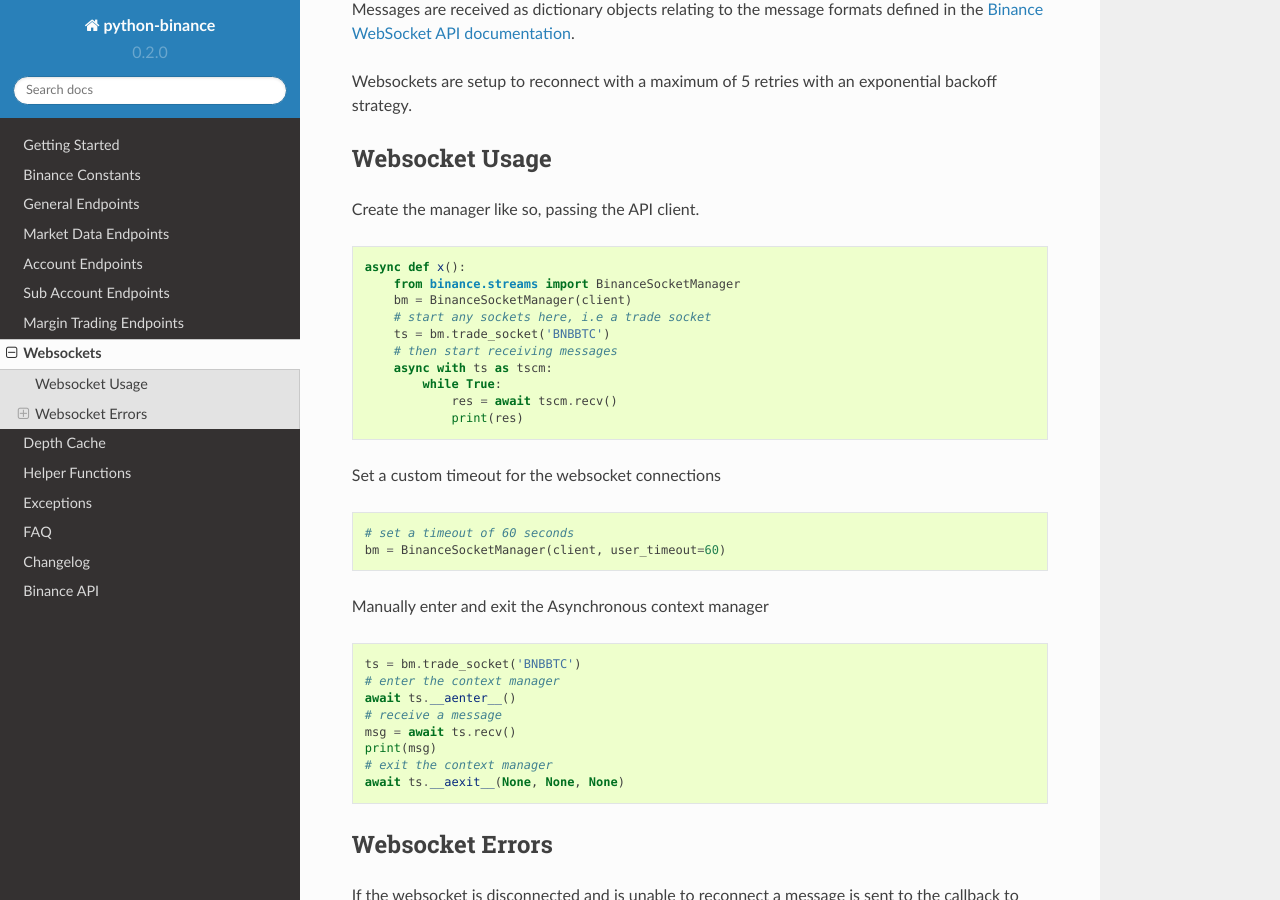
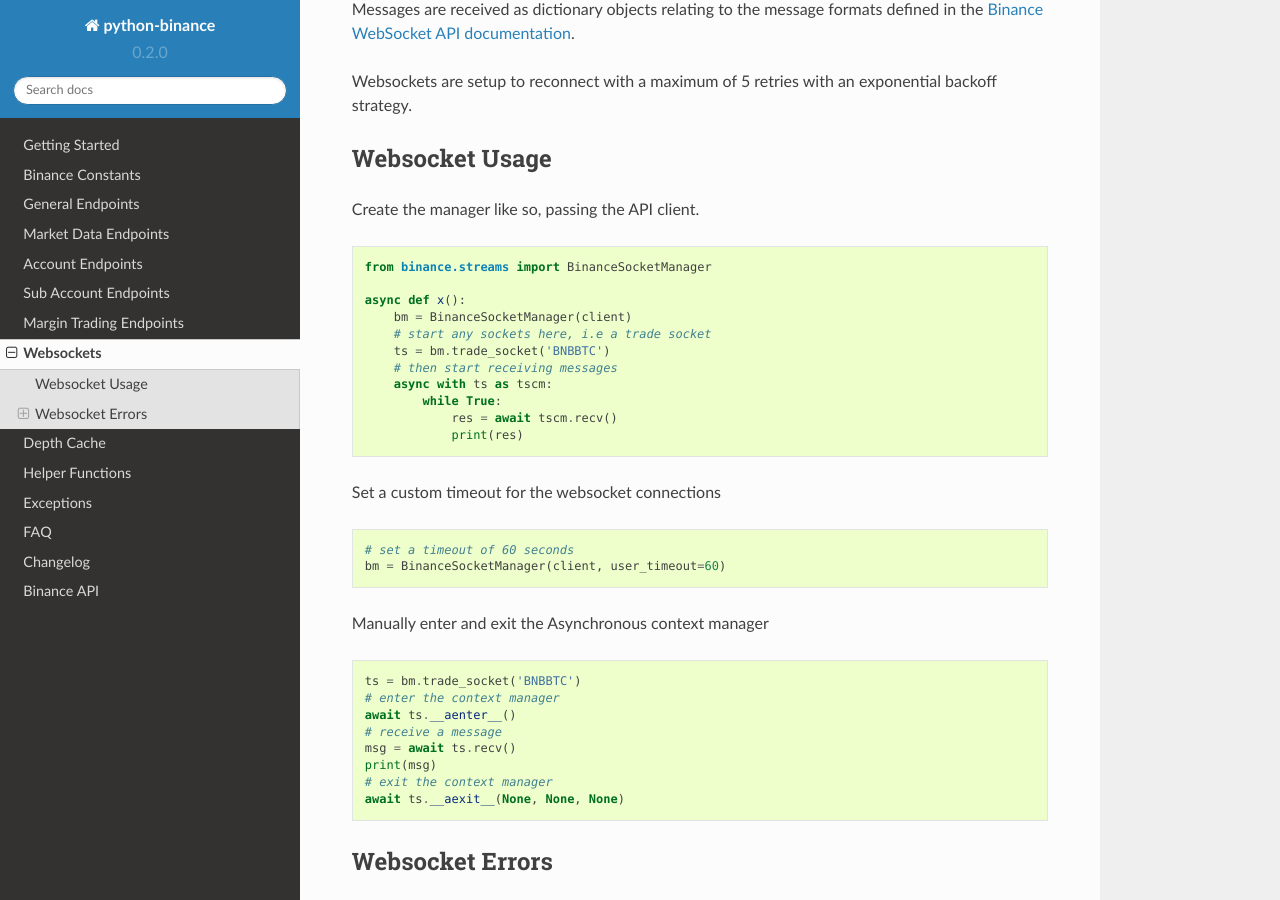
Before and after one commit to astro0099/python_BSC, a Sphinx documentation site: the page built from docs/websockets.rst, in a window 1280 px wide and 900 px high, scrolled down 378 px. Built offline with Sphinx 7.4.7 and the Read the Docs theme 2.0.0, drawn with Linux system fonts in a browser that asks for light colours; formulas are drawn with MathJax 3; pages that are not in the unit, such as notebooks, are missing from menus.

```diff
--- a/docs/websockets.rst
+++ b/docs/websockets.rst
@@ -21,8 +21,9 @@ Create the manager like so, passing the API client.
 
 .. code:: python
 
+    from binance.streams import BinanceSocketManager
+
     async def x():
-        from binance.streams import BinanceSocketManager
         bm = BinanceSocketManager(client)
         # start any sockets here, i.e a trade socket
         ts = bm.trade_socket('BNBBTC')
```
